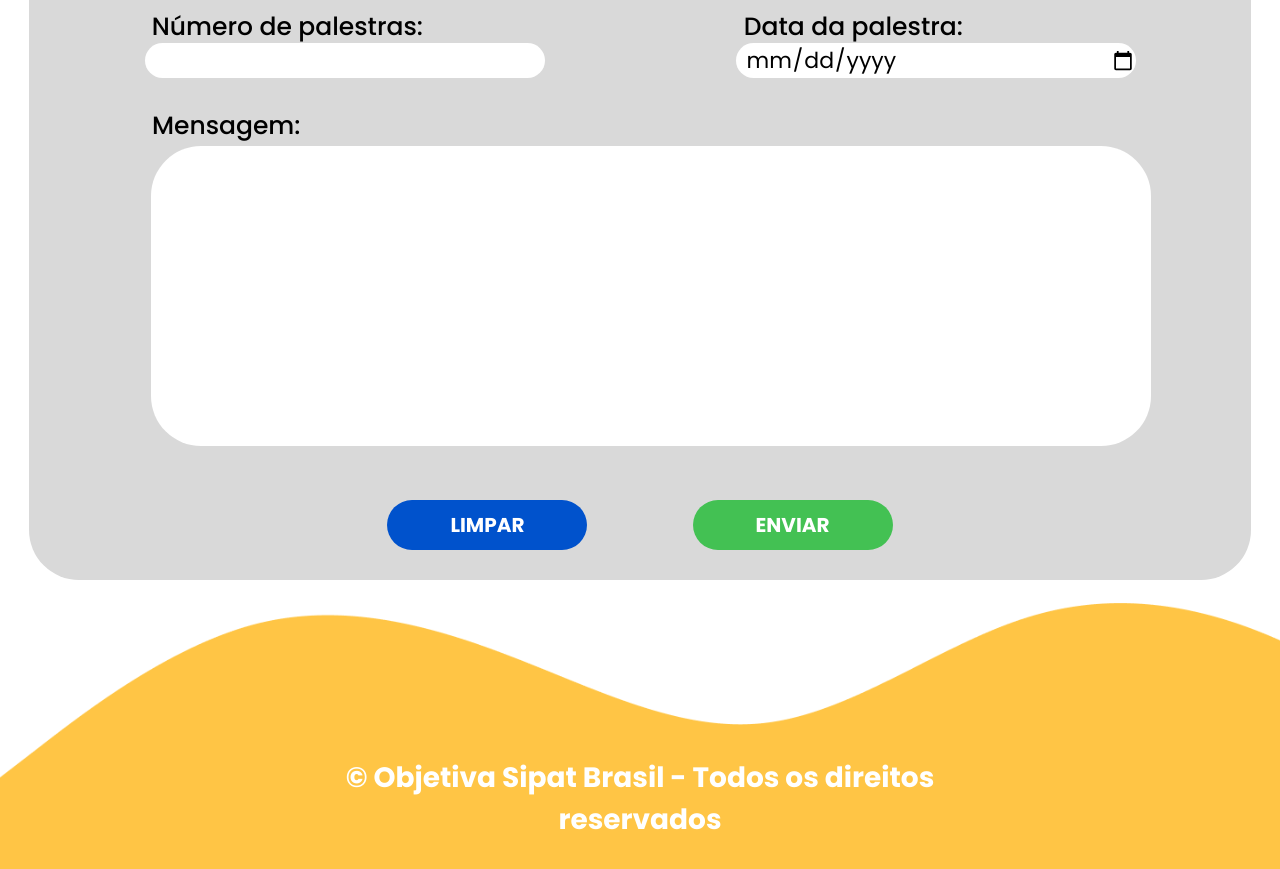
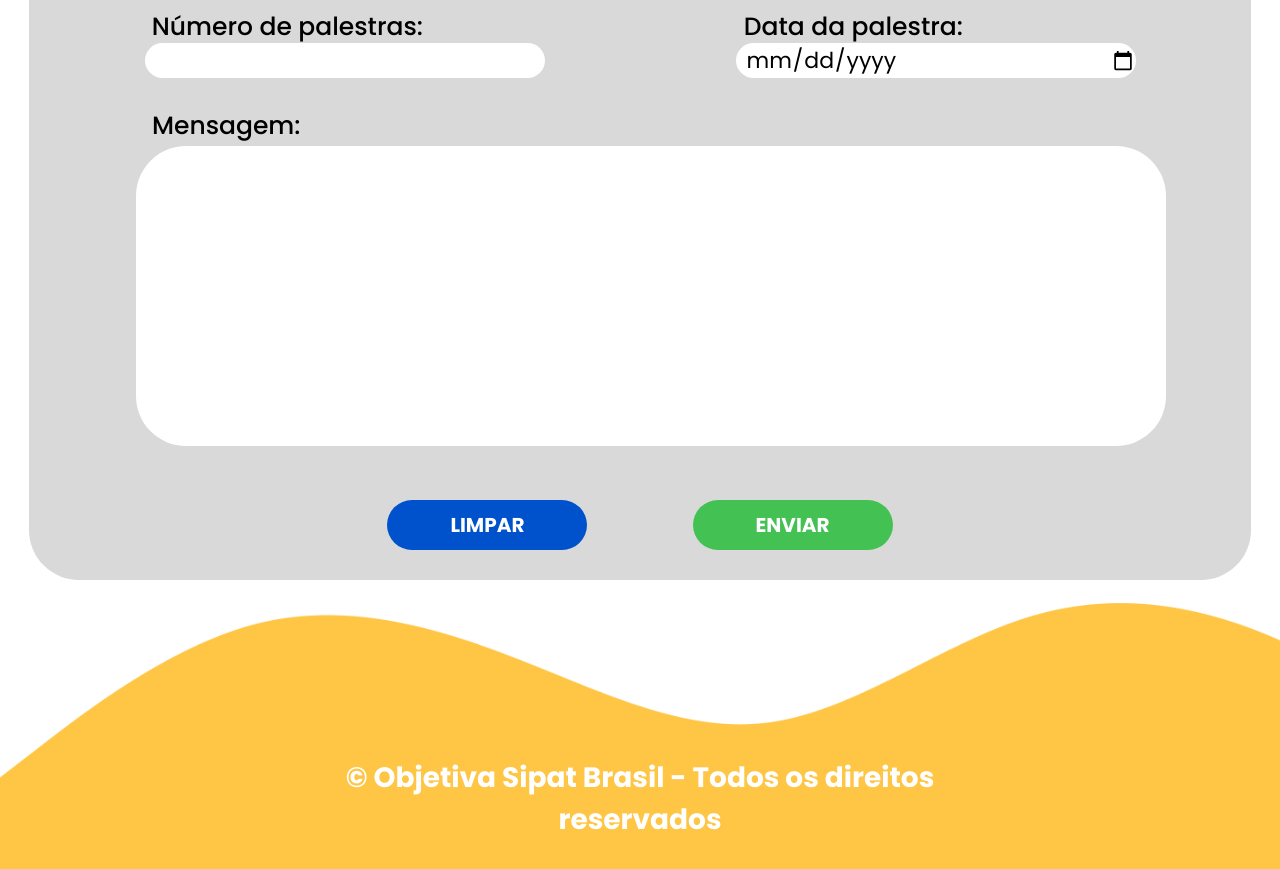
Before and after one commit to Bellahxz/OBJETIVASIPATBRASIL, a plain HTML site: page index.html in a window 1280 px wide. Shown: the part 6375-7244 px from the top of the page. Drawn offline with Linux system fonts and the light colour scheme.

Commit message:
textarea bonitinho

```diff
--- a/style/style.css
+++ b/style/style.css
@@ -822,10 +822,10 @@ textarea {
   margin-bottom: 100px;
   resize: none;
   overflow: hidden;
-  width:1000px;
+  width:1030px;
   height:300px;
   border: 0;
-  margin-left: -235px;
+  margin-left: -250px;
   border-radius: 50px;
   padding: 10px 10px 10px 20px; /* Aumentei o padding-left para mover o texto para a direita */
   box-sizing: border-box;
```
